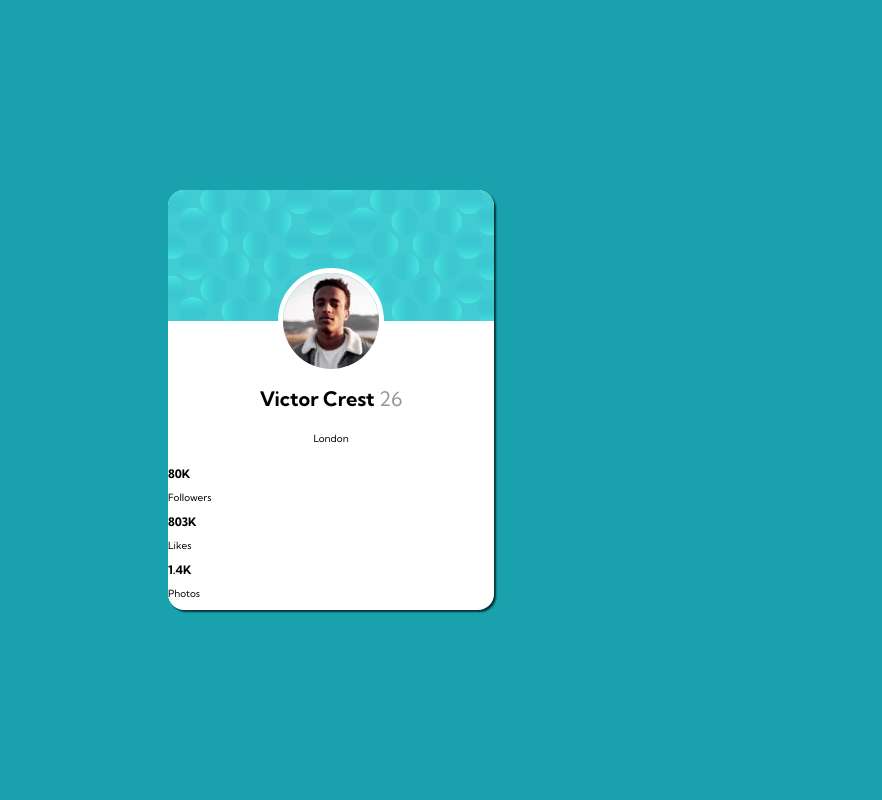
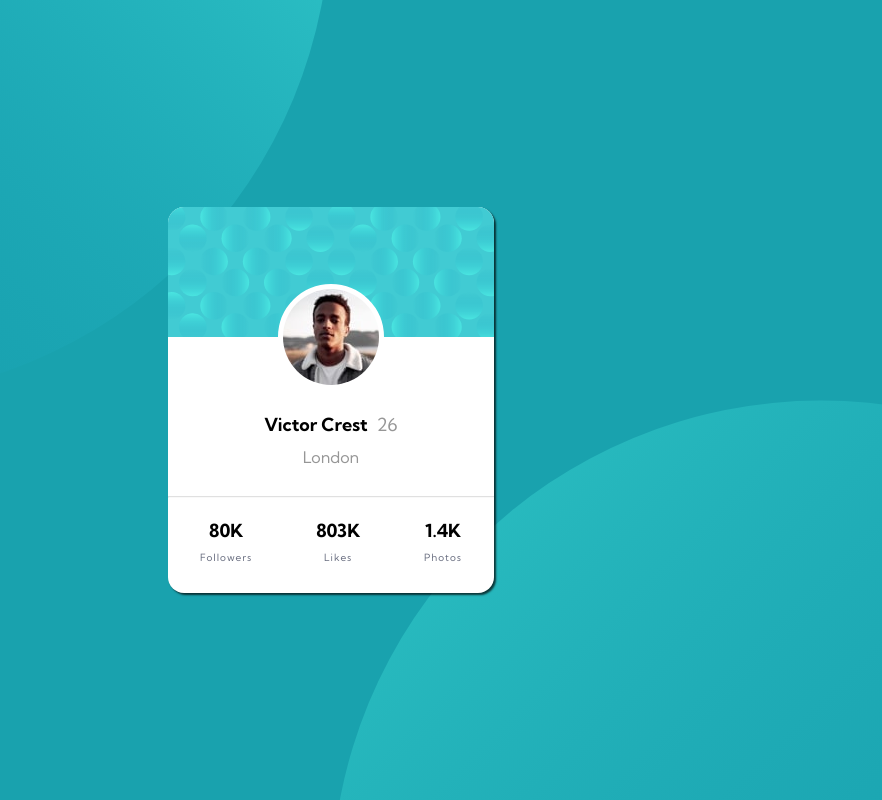
Before and after one commit to SpokeLopez/FrontendMentor, a plain HTML site: page ProfileCard/index.html in a window 1280 px wide. Shown: the whole page, without its empty margins (309-1191 px from the left). Drawn offline with Linux system fonts and the light colour scheme.

Commit message:
Agregando imagenes de fondo a la card y limpiando margenes

```diff
--- a/ProfileCard/css/styles.scss
+++ b/ProfileCard/css/styles.scss
@@ -15,7 +15,10 @@ html {
 
 body {
     font-family: 'Kumbh Sans', sans-serif;
-    background-color: hsl(185, 75%, 39%);
+    background-color: var(--background-color);
+    background-image: url(../images/bg-pattern-top.svg), url(../images/bg-pattern-bottom.svg);
+    background-repeat: no-repeat, no-repeat;
+    background-position: right 50vw bottom 50vh, left 50vw top 50vh;
 }
 
 h1{
@@ -47,6 +50,11 @@ h1{
         flex-direction: column;
         align-items: center;
 
+        hr{
+            width: 100%;
+            opacity: 0.3;
+        }
+
         &-img{
             border: 5px solid white;
             border-radius: 50%;
@@ -55,11 +63,41 @@ h1{
         }
 
         &-title{
-            font-size: 2rem;
+            margin-top: 2.5rem;
+            font-size: 1.8rem;
 
             span{
                 font-weight: 400;
                 color: var(--dark-gray);
+                margin-left: .5rem;
+            }
+        }
+
+        &-city{
+            color: var(--dark-gray);
+            font-size: 1.6rem;
+            margin-top: 0;
+            margin-bottom: 2.5rem;
+        }
+    }
+
+    &-footer{
+        display: flex;
+        justify-content: space-around;
+
+        &-social{
+            text-align: center;
+            margin-bottom: 2rem;
+
+            h3{
+                font-size: 1.8rem;
+                margin-bottom: 0;
+            }
+
+            p{
+                color: var(--dark-grayish);
+                font-weight: 400;
+                letter-spacing: 1px;
             }
         }
     }
--- a/ProfileCard/index.html
+++ b/ProfileCard/index.html
@@ -18,8 +18,9 @@
                 <img src="./images/bg-pattern-card.svg" alt="" class="card-header">
                 <div class="card-body">
                     <img src="./images/image-victor.jpg" alt="" class="card-body-img">
-                    <h1 class="card-body-title">Victor Crest <span>26</span></h1>
+                    <h1 class="card-body-title">Victor Crest <span> 26 </span></h1>
                     <p class="card-body-city">London</p>
+                    <hr>
                 </div>
                 <div class="card-footer">
                     <div class="card-footer-social">
```
Also changed, not shown: ProfileCard/css/styles.css.
